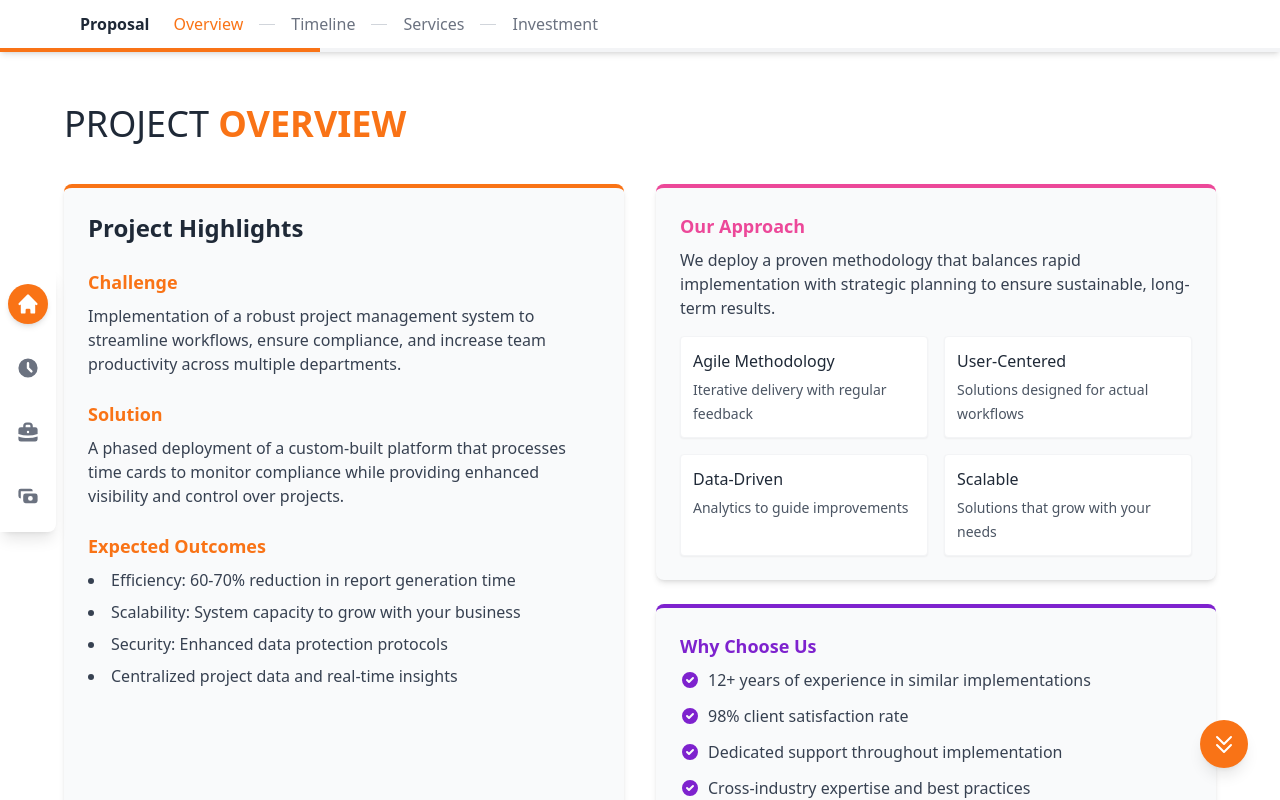
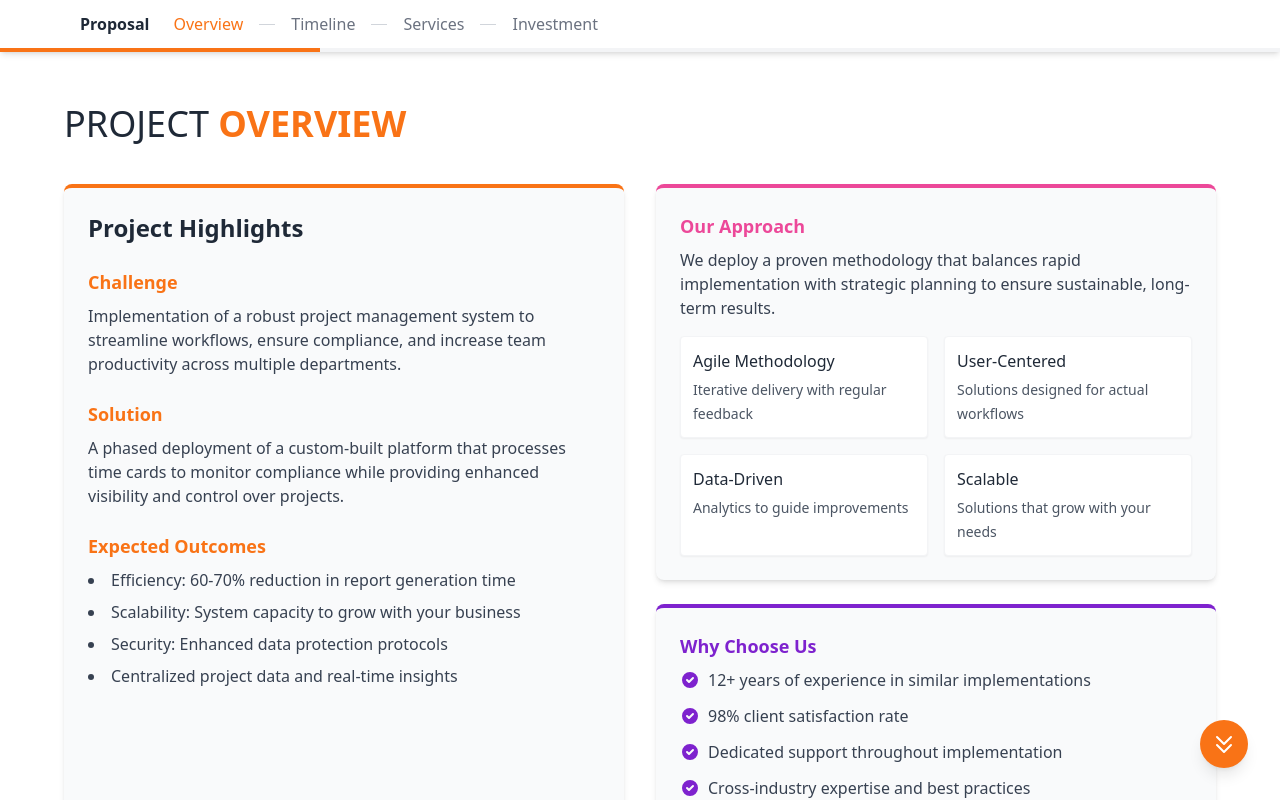
Before and after one commit to nikhil-thakur/RenaissanceProposal, a React (Create React App) app: page / in a window 1280 px wide. Shown: the top 800 px of the page. Built offline with nearby package versions, Linux system fonts and the light colour scheme.

Commit message:
Removed left flowing nav

```diff
--- a/src/components/ProposalContainer.js
+++ b/src/components/ProposalContainer.js
@@ -41,74 +41,7 @@ const ProposalContainer = () => {
 
     return (
         <div className="relative">
-            {/* Fixed Navigation */}
-            <div className="fixed left-0 top-1/2 transform -translate-y-1/2 z-50">
-                <div className="bg-white shadow-lg rounded-r-lg py-4 px-2">
-                    <ul className="space-y-6">
-                        <li>
-                            <button
-                                onClick={() => scrollToSection(overviewRef)}
-                                className={`p-2 rounded-full focus:outline-none transition-all duration-300 ${
-                                    activeSection === 'overview'
-                                        ? 'bg-orange-500 text-white shadow-md'
-                                        : 'text-gray-500 hover:text-orange-500'
-                                }`}
-                                title="Overview"
-                            >
-                                <svg className="w-6 h-6" fill="currentColor" viewBox="0 0 20 20">
-                                    <path d="M10.707 2.293a1 1 0 00-1.414 0l-7 7a1 1 0 001.414 1.414L4 10.414V17a1 1 0 001 1h2a1 1 0 001-1v-2a1 1 0 011-1h2a1 1 0 011 1v2a1 1 0 001 1h2a1 1 0 001-1v-6.586l.293.293a1 1 0 001.414-1.414l-7-7z" />
-                                </svg>
-                            </button>
-                        </li>
-                        <li>
-                            <button
-                                onClick={() => scrollToSection(timelineRef)}
-                                className={`p-2 rounded-full focus:outline-none transition-all duration-300 ${
-                                    activeSection === 'timeline'
-                                        ? 'bg-orange-500 text-white shadow-md'
-                                        : 'text-gray-500 hover:text-orange-500'
-                                }`}
-                                title="Timeline"
-                            >
-                                <svg className="w-6 h-6" fill="currentColor" viewBox="0 0 20 20">
-                                    <path fillRule="evenodd" d="M10 18a8 8 0 100-16 8 8 0 000 16zm1-12a1 1 0 10-2 0v4a1 1 0 00.293.707l2.828 2.829a1 1 0 101.415-1.415L11 9.586V6z" clipRule="evenodd" />
-                                </svg>
-                            </button>
-                        </li>
-                        <li>
-                            <button
-                                onClick={() => scrollToSection(servicesRef)}
-                                className={`p-2 rounded-full focus:outline-none transition-all duration-300 ${
-                                    activeSection === 'services'
-                                        ? 'bg-orange-500 text-white shadow-md'
-                                        : 'text-gray-500 hover:text-orange-500'
-                                }`}
-                                title="Services"
-                            >
-                                <svg className="w-6 h-6" fill="currentColor" viewBox="0 0 20 20">
-                                    <path fillRule="evenodd" d="M6 6V5a3 3 0 013-3h2a3 3 0 013 3v1h2a2 2 0 012 2v3.57A22.952 22.952 0 0110 13a22.95 22.95 0 01-8-1.43V8a2 2 0 012-2h2zm2-1a1 1 0 011-1h2a1 1 0 011 1v1H8V5zm1 5a1 1 0 011-1h.01a1 1 0 110 2H10a1 1 0 01-1-1z" clipRule="evenodd" />
-                                    <path d="M2 13.692V16a2 2 0 002 2h12a2 2 0 002-2v-2.308A24.974 24.974 0 0110 15c-2.796 0-5.487-.46-8-1.308z" />
-                                </svg>
-                            </button>
-                        </li>
-                        <li>
-                            <button
-                                onClick={() => scrollToSection(commercialsRef)}
-                                className={`p-2 rounded-full focus:outline-none transition-all duration-300 ${
-                                    activeSection === 'commercials'
-                                        ? 'bg-orange-500 text-white shadow-md'
-                                        : 'text-gray-500 hover:text-orange-500'
-                                }`}
-                                title="Investment"
-                            >
-                                <svg className="w-6 h-6" fill="currentColor" viewBox="0 0 20 20">
-                                    <path fillRule="evenodd" d="M4 4a2 2 0 00-2 2v4a2 2 0 002 2V6h10a2 2 0 00-2-2H4zm2 6a2 2 0 012-2h8a2 2 0 012 2v4a2 2 0 01-2 2H8a2 2 0 01-2-2v-4zm6 4a2 2 0 100-4 2 2 0 000 4z" clipRule="evenodd" />
-                                </svg>
-                            </button>
-                        </li>
-                    </ul>
-                </div>
-            </div>
+
 
             {/* Progress indicator at top */}
             <div className="fixed top-0 left-0 right-0 z-50 bg-white shadow-md">
```
